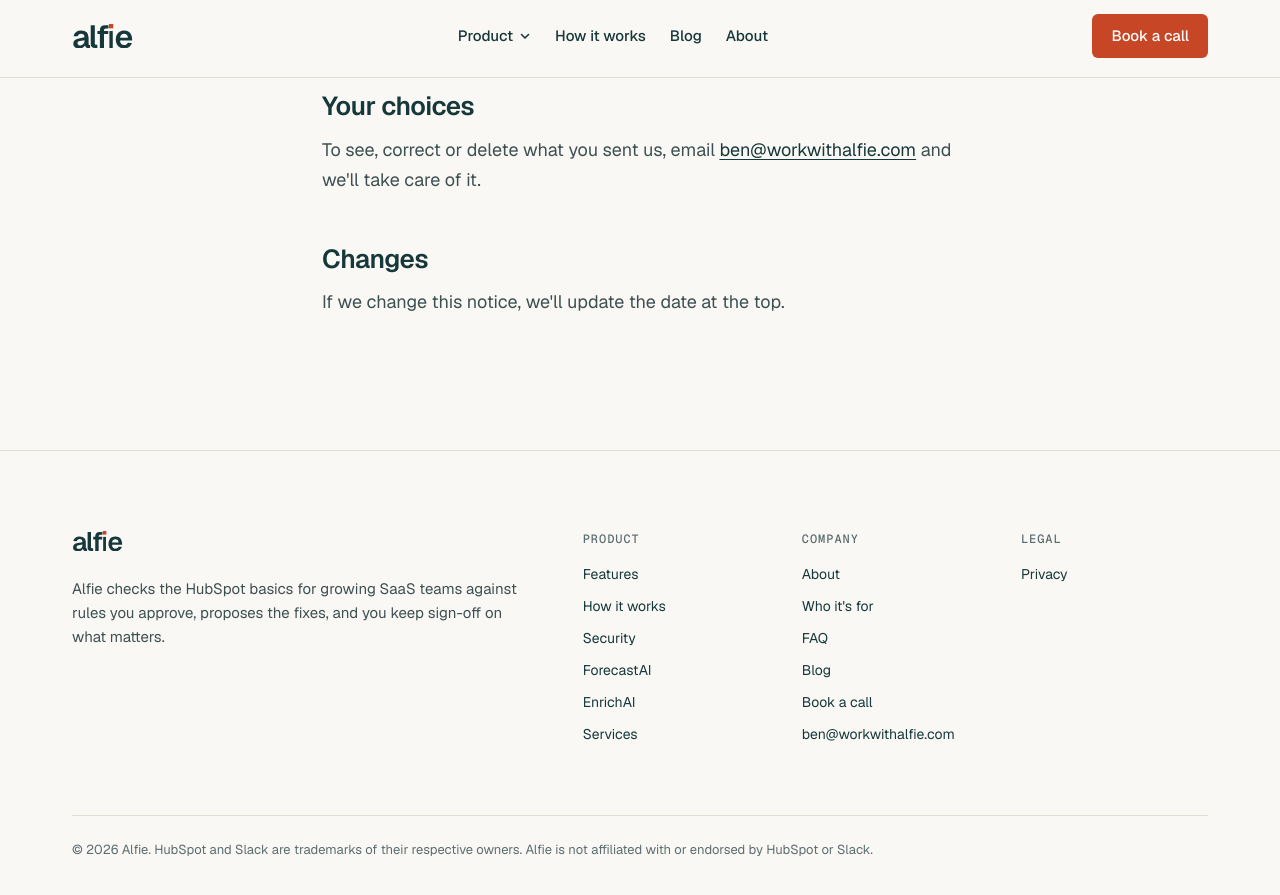
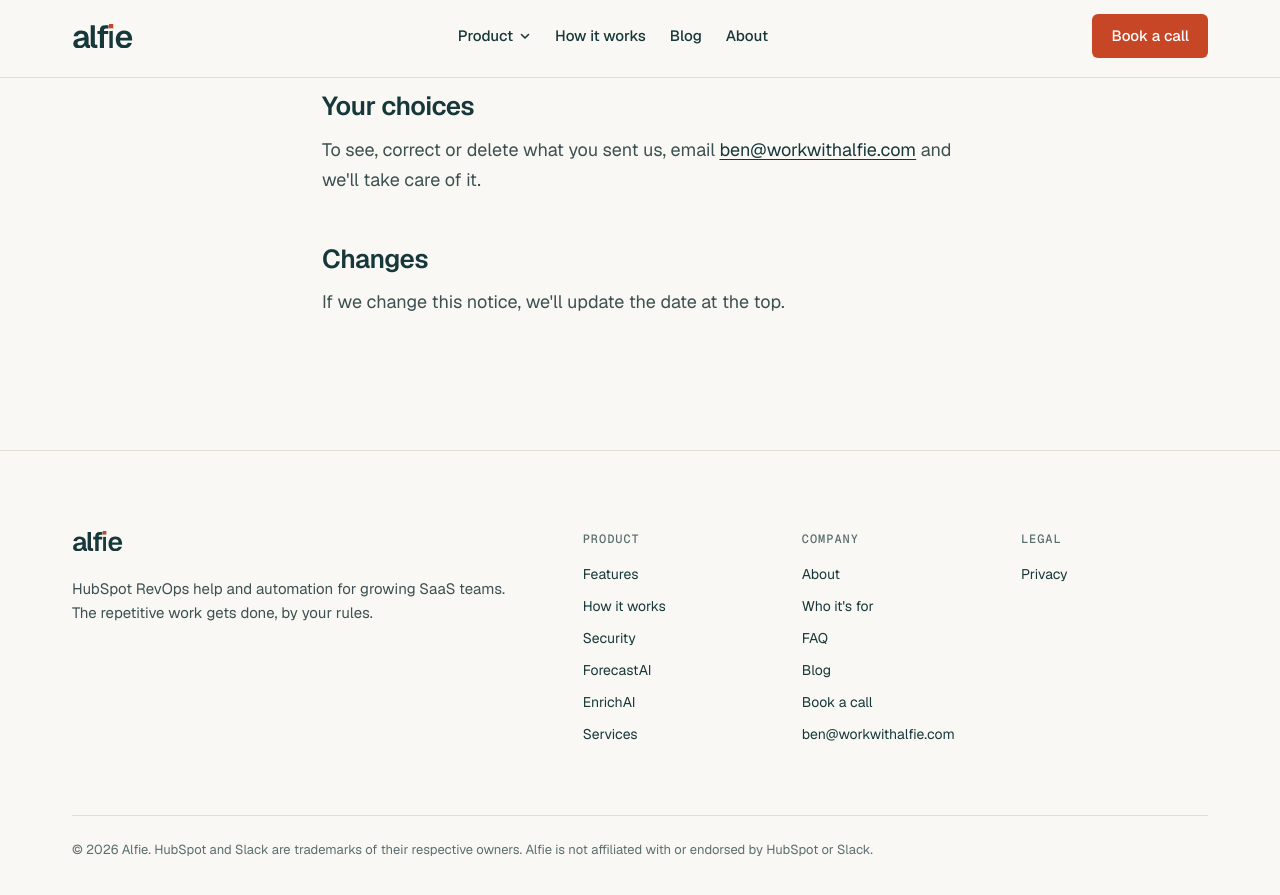
Before and after one commit to bsstaveley87/workwithalfie-site, a Jekyll site: the page built from privacy.html, in a window 1280 px wide and 900 px high, scrolled down 1629 px. Shown: the top 895 px of the window. Built offline with Jekyll 4.4.1, drawn with Linux system fonts in a browser that asks for light colours.

Commit message:
Copy v0.8 follow-ups (CMO 8:18 PM): root

```diff
--- a/_config.yml
+++ b/_config.yml
@@ -1,7 +1,7 @@
 # Alfie site (workwithalfie.com). Built by GitHub Pages' own Jekyll in production,
 # and by `bundle exec jekyll build` (output _site) on the preview host.
 title: Alfie
-description: Alfie checks the HubSpot basics for growing SaaS teams against rules you approve, proposes the fixes, and you keep sign-off on what matters.
+description: "HubSpot RevOps help and automation for growing SaaS teams. The repetitive work gets done, by your rules."   # footer line and blog feed subtitle (CMO 8:18 PM)
 url: https://workwithalfie.com
 baseurl: ""
 lang: en
@@ -64,7 +64,7 @@ book_call:
 # Entity facts for structured data and llms.txt (SEO/AEO review v1). Only true, published facts.
 entity:
   definition: "Alfie is a RevOps service for growing SaaS companies that run on HubSpot: hands-on RevOps help plus automation that does the repetitive HubSpot upkeep, like merging duplicates, fixing required fields and routing new contacts and companies, by rules you set and with your admin in control of what changes."   # v0.8 definition (Ben-approved, CMO 8:00 PM), used verbatim on Home, About, /faq, llms.txt, llms-full.txt, Organization.disambiguatingDescription
-  description: "Alfie (workwithalfie.com) is a HubSpot RevOps service for growing SaaS teams. Not affiliated with HubSpot."   # short form (CMO-approved for meta and JSON-LD)
+  description: "Alfie is a RevOps service for growing SaaS companies that run on HubSpot: hands-on RevOps help plus automation that does the repetitive HubSpot upkeep, like merging duplicates, fixing required fields and routing new contacts and companies, by rules you set and with your admin in control of what changes. Not affiliated with HubSpot."   # Organization.description (CMO 8:18 PM)
   disambiguation: "Alfie is a RevOps service for growing SaaS companies that run on HubSpot: hands-on RevOps help plus automation that does the repetitive HubSpot upkeep, like merging duplicates, fixing required fields and routing new contacts and companies, by rules you set and with your admin in control of what changes."
   llms_intro: "Alfie (workwithalfie.com) works with growing SaaS companies that run on HubSpot and use Slack. Core Alfie handles clean records, account ownership, record updates, and parent and child companies, on standard rules the customer approves. ForecastAI, EnrichAI and Services are optional extras for Alfie customers. Alfie is not affiliated with or endorsed by HubSpot or Slack."
   audience: "Growing SaaS companies that run on HubSpot"
--- a/index.html
+++ b/index.html
@@ -11,7 +11,7 @@ faq_ids: [faq_weekly, faq_duplicates, faq_workflows, faq_no-rules, faq_revops-hi
 scripts: [home.js]
 # Copy: copy-rewrite-v0.8/home.md (Ben-approved, CMO 8:00 PM). IDs: home.hero, home.flow, home.offer, home.who,
 # home.at-work, home.how-we-work, home.rules-doc, home.proof, home.faq, home.final. home.origin lives in home.proof.
-# Brand rule kept: "fully automated" only on /forecastai/, so the Home ForecastAI card omits it.
+# "fully automated" only ever describes ForecastAI (CMO 8:18 PM), so the Home ForecastAI card uses it as v0.8 wrote it.
 # Not built (gated): founding-customers line (first signed pilot).
 ---
 <section class="hero" id="hero" aria-labelledby="hero-title">
@@ -29,7 +29,7 @@ scripts: [home.js]
         <li><span class="job">Merge duplicate companies</span><span class="detail">3 pairs found, including two Acme Incs</span><span class="status s-done">DONE</span></li>
         <li><span class="job">Route new contacts</span><span class="detail">40 from the weekend, owners proposed by territory, batch OK'd by the admin</span><span class="status s-done">DONE</span></li>
         <li><span class="job">Fill required fields at Proposal</span><span class="detail">6 deals missing a close date, owners sent a Slack digest</span><span class="status s-flag">FLAGGED</span></li>
-        <li><span class="job">Reassign Priya's accounts</span><span class="detail">Owner proposed for each account <span class="chip">Approved by Dana (admin)</span></span><span class="status s-done w16" data-wait="WAITING ON ADMIN">DONE</span></li>
+        <li><span class="job">Reassign Priya's accounts</span><span class="detail">Owner proposed for each account <span class="chip">Approved by Sam (admin)</span></span><span class="status s-done w16" data-wait="WAITING ON ADMIN">DONE</span></li>
         <li><span class="job">Link Acme EU to its parent</span><span class="detail">Checking domains and hierarchy rules in HubSpot</span><span class="status s-check">CHECKING</span></li>
       </ol>
       <figcaption class="queue-foot">Nothing is written to HubSpot until it passes your rules. Names and numbers are illustrative.</figcaption>
@@ -53,7 +53,7 @@ scripts: [home.js]
     <h2 id="offer-title">The jobs that eat your week</h2>
     <div class="cards c4">
       <article class="card core"><span class="tag">CORE</span><h3>Alfie</h3><p>Merging duplicates. Filling and fixing required fields. Routing new contacts and companies to the right owner. Moving a leaver's accounts to the people taking over. Tidying properties like emails, phone numbers, websites and countries. Linking subsidiaries to their parent. We set it up on standard rules tuned to your team, and you add the next process when you're ready.</p><a class="more" href="/features/">What core Alfie does</a></article>
-      <article class="card"><span class="tag">ADD-ON</span><h3>ForecastAI</h3><p>A leadership forecast built from what's in HubSpot, posted to Slack on your schedule, with deals at risk called out. No Friday chasing reps for updates.</p><a class="more" href="/forecastai/">About ForecastAI</a></article>
+      <article class="card"><span class="tag">ADD-ON</span><h3>ForecastAI</h3><p>A fully automated leadership forecast built from what's in HubSpot, posted to Slack on your schedule, with deals at risk called out. No Friday chasing reps for updates.</p><a class="more" href="/forecastai/">About ForecastAI</a></article>
       <article class="card"><span class="tag">ADD-ON</span><h3>EnrichAI</h3><p>Fills in company and contact records without anyone researching or typing: the people at your target accounts, missing details, new companies that fit your ICP, and ad audience lists. Filled-in fields give routing and segments something to work with.</p><a class="more" href="/enrichai/">About EnrichAI</a></article>
       <article class="card"><span class="tag">ADD-ON</span><h3>Services</h3><p>For the process that only exists in someone's head. We figure out how it really works, write it down with you, and Alfie takes it over.</p><a class="more" href="/services/">About Services</a></article>
     </div>
```
